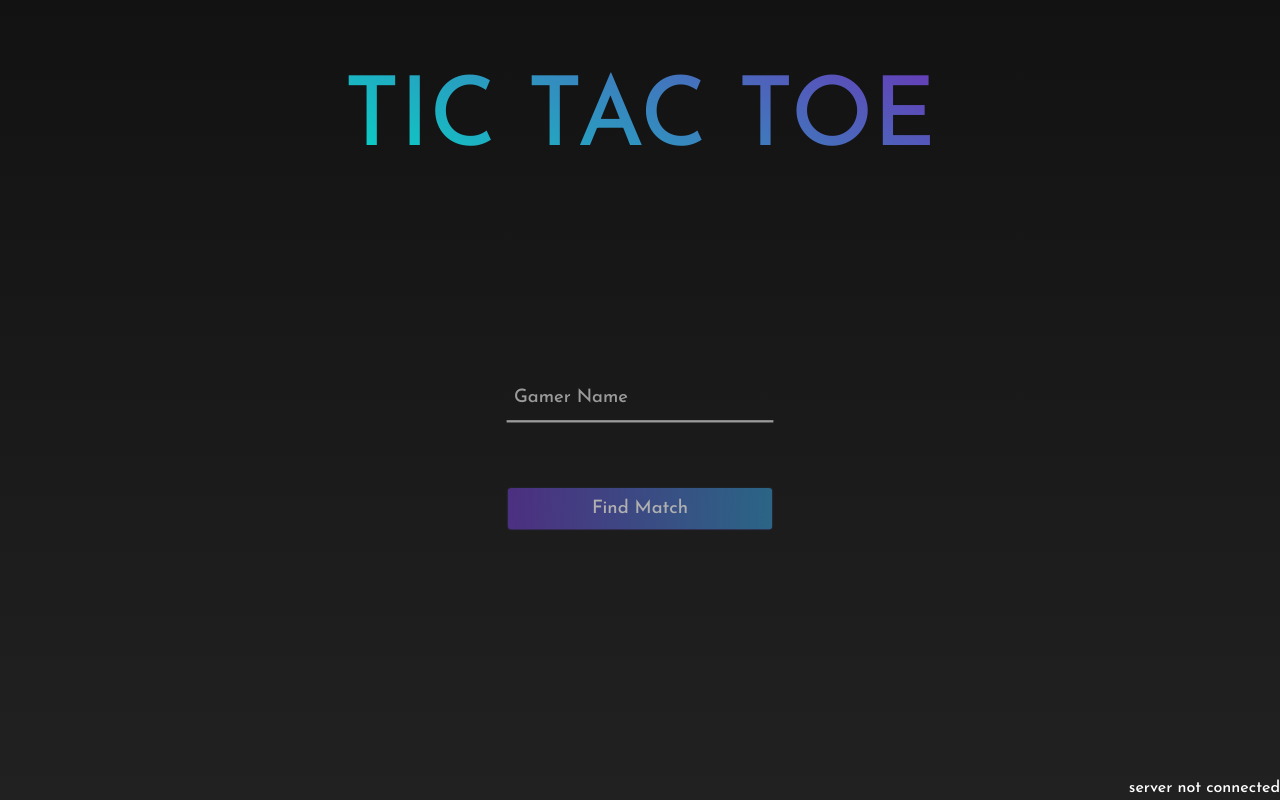
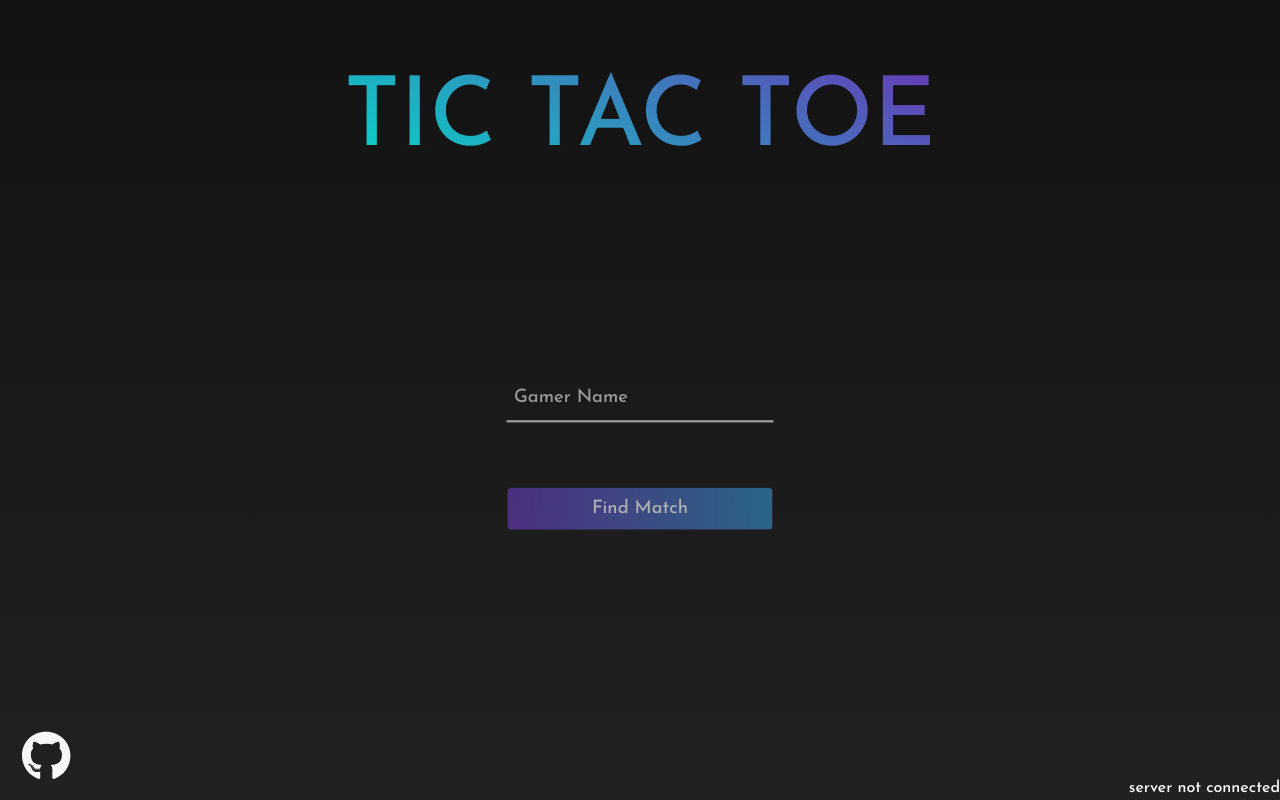
Before and after one commit to AnkushSarkar10/vue-flask-tic-tac-toe, a Vue app: page / in a window 1280 px wide. Built offline with nearby package versions, Linux system fonts and the light colour scheme; no server answers.

Commit message:
added link to github repo on main page

```diff
--- a/package.json
+++ b/package.json
@@ -8,6 +8,9 @@
     "lint": "vue-cli-service lint"
   },
   "dependencies": {
+    "@fortawesome/fontawesome-svg-core": "^6.1.1",
+    "@fortawesome/free-brands-svg-icons": "^6.1.1",
+    "@fortawesome/vue-fontawesome": "^3.0.1",
     "bootstrap": "^5.1.3",
     "core-js": "^3.8.3",
     "socket.io-client": "^4.5.1",
--- a/src/App.vue
+++ b/src/App.vue
@@ -3,6 +3,7 @@
   <router-view></router-view>
   <win-loose-draw id="win-loose-draw" v-if="$store.getters.gameOver" :resultStr=resultStr></win-loose-draw>
   <div class="connStat">{{ $store.state.connectionStr }}</div>
+  <a class="ghub" href="https://github.com/AnkushSarkar10/vue-flask-tic-tac-toe" target="_blank"><font-awesome-icon icon="fa-brands fa-github" /></a>
 </template>
 
 <script>
@@ -95,6 +96,19 @@ html, body {
   overflow-x: hidden;
 }
 
+.ghub {
+  font-size: 50px;
+  color: #F7F7F7;
+  position: fixed;
+  bottom: 0px;
+  left: 22px;
+}
+
+.ghub:hover {
+  transform: scale(1.1);
+  color: #F7F7F7;
+}
+
 #app {
   font-family: 'Josefin Sans', sans-serif;
   -webkit-font-smoothing: antialiased;
--- a/src/main.js
+++ b/src/main.js
@@ -8,9 +8,15 @@ import router from './router.js';
 import TheCell from './components/TheCell.vue'
 import WinLooseDraw from './components/WinLooseDraw.vue'
 import TheHeader from './components/TheHeader.vue'
+import { library } from "@fortawesome/fontawesome-svg-core";
+import { fab } from "@fortawesome/free-brands-svg-icons";
+
+library.add(fab);
+import { FontAwesomeIcon } from "@fortawesome/vue-fontawesome";
 
 import 'bootstrap'
 import 'bootstrap/dist/css/bootstrap.min.css'
+
 
 
 const app = createApp(App);
@@ -20,6 +26,7 @@ const app = createApp(App);
 app.component("the-cell", TheCell);
 app.component("win-loose-draw", WinLooseDraw);
 app.component("the-header", TheHeader);
+app.component("font-awesome-icon", FontAwesomeIcon)
 
 
 app.use(store);
```
Also changed, not shown: 1 other file (tests, documents, lock files or other folders).
